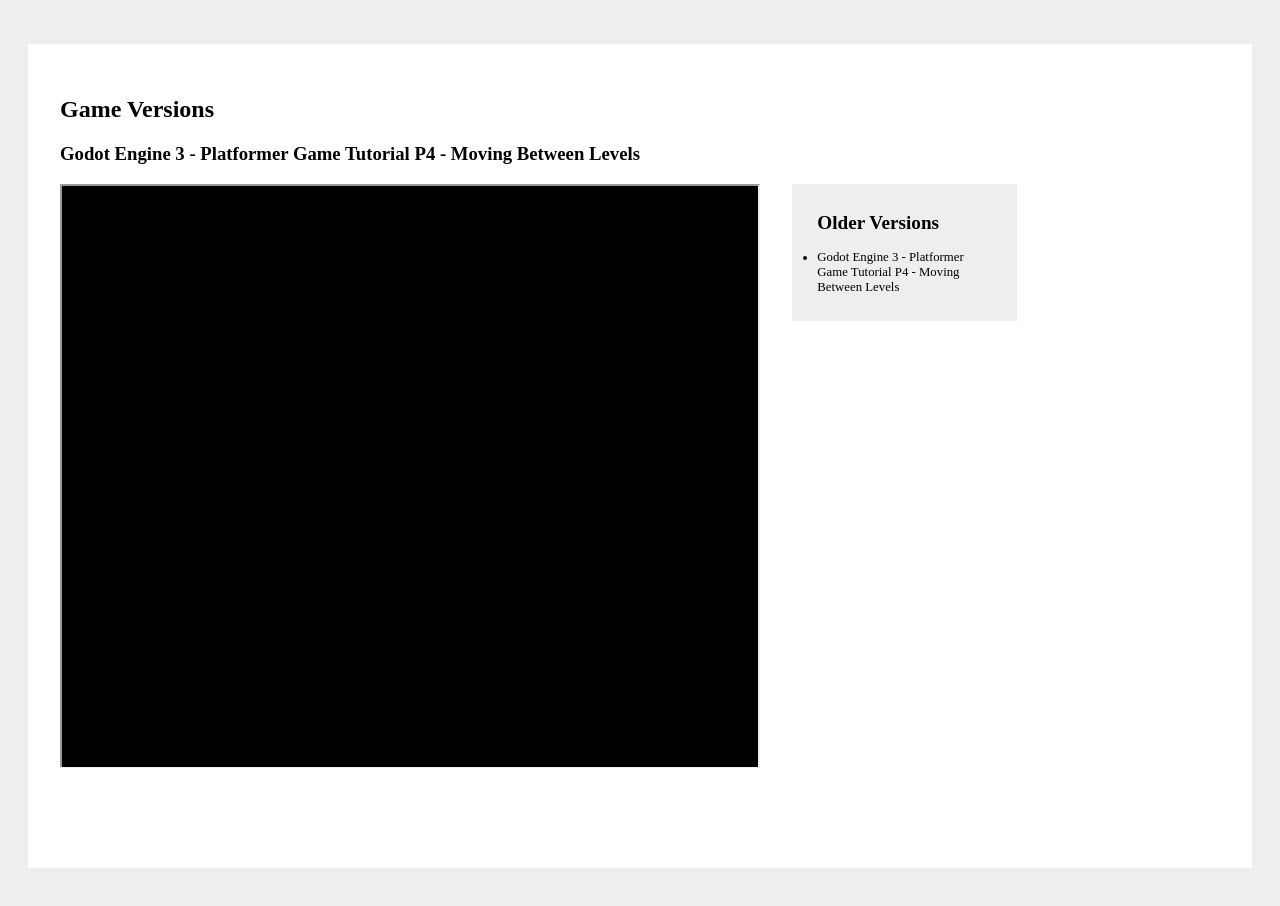
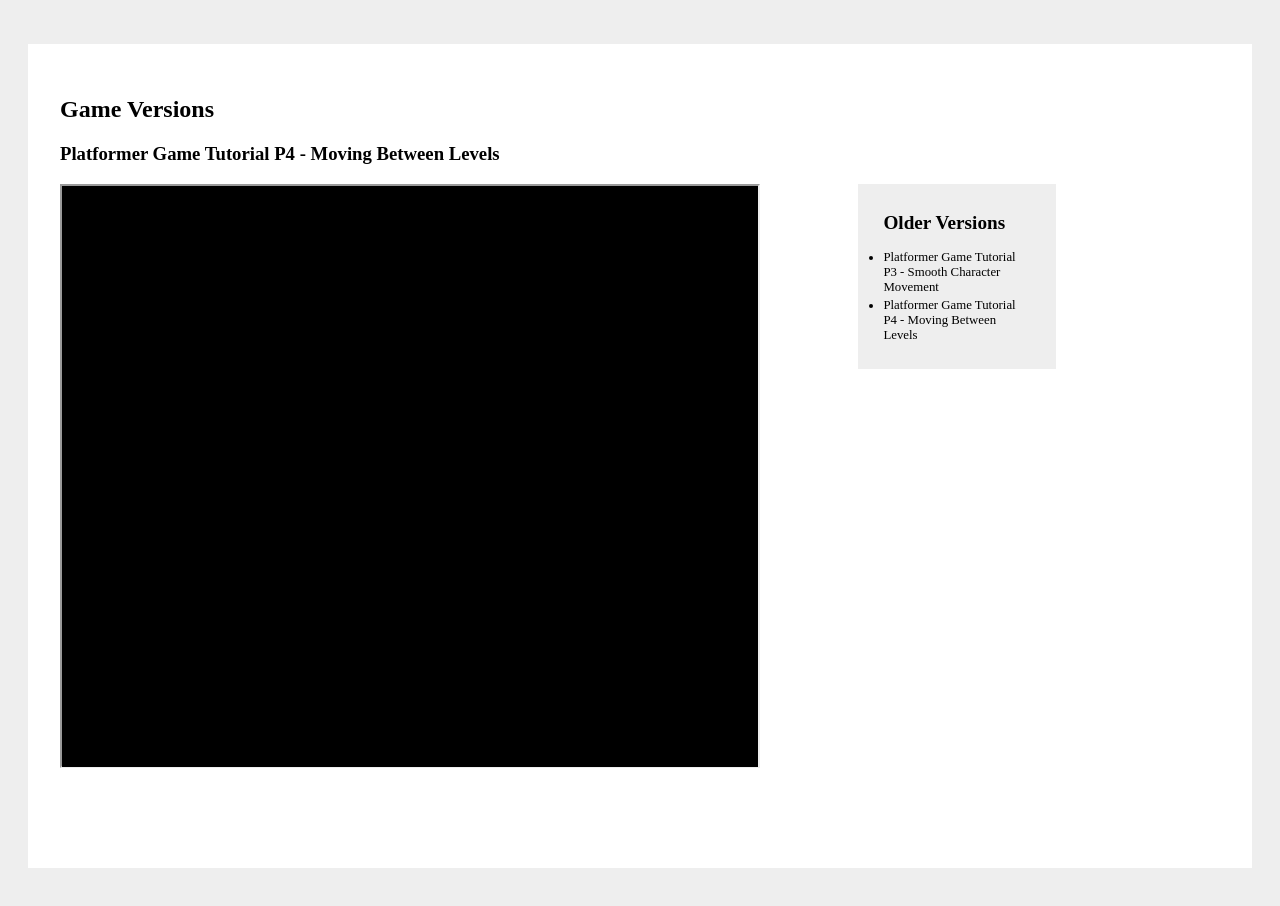
Before and after one commit to edwinclement08/MiniPlatformGame, a plain HTML site: page docs/index.html in a window 1280 px wide. Drawn offline with Linux system fonts and the light colour scheme.

Commit message:
Added changes for ep4

```diff
--- a/docs/index.html
+++ b/docs/index.html
@@ -26,7 +26,8 @@
       }
 
       var htmlVersions = [
-        ['ep3', "Godot Engine 3 - Platformer Game Tutorial P4 - Moving Between Levels"],
+        ['ep3', "Platformer Game Tutorial P3 - Smooth Character Movement"],
+        ['ep4', "Platformer Game Tutorial P4 - Moving Between Levels"],
       ]
       var htmlVersionsObj = objectify(htmlVersions)
 
```
Also changed, not shown: 8 other files.
